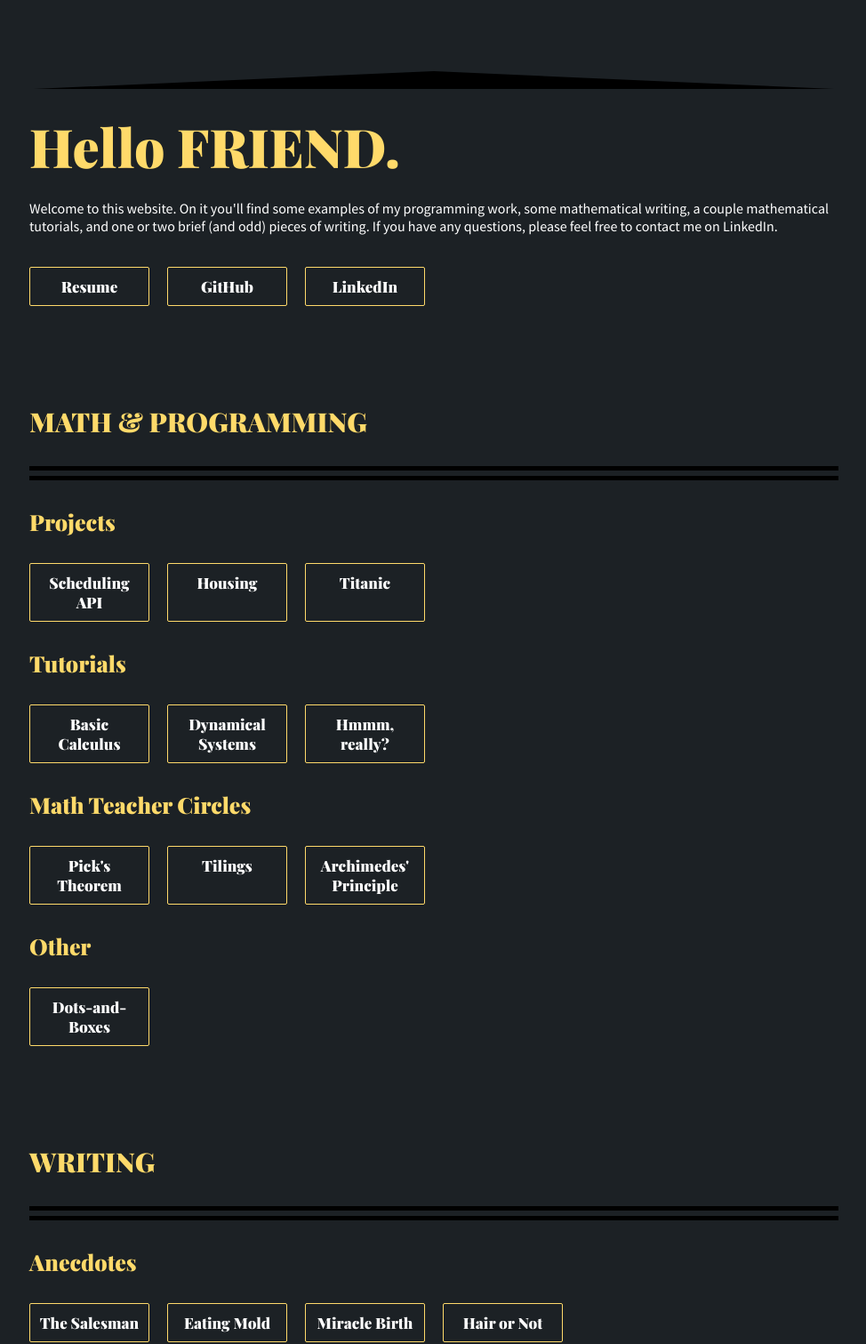
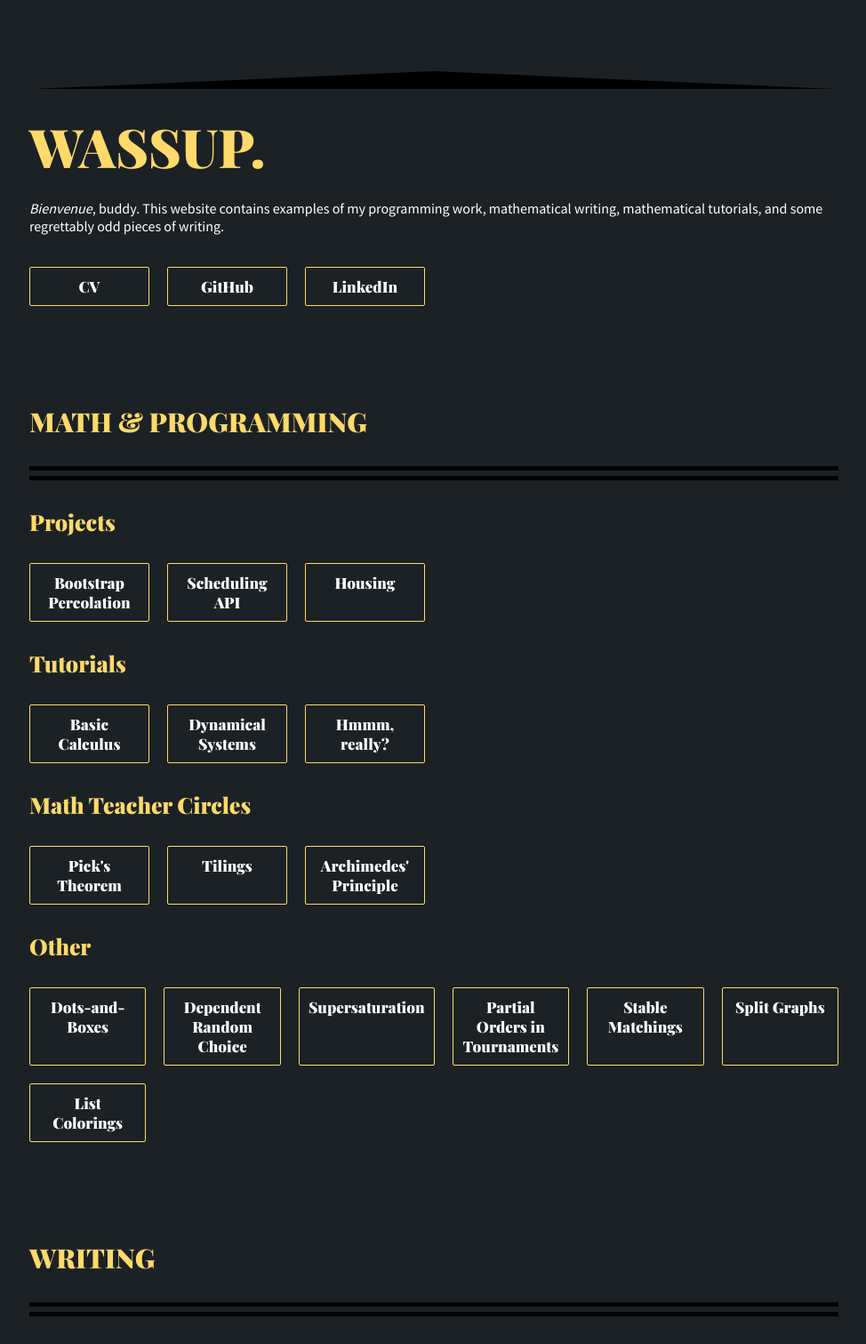
Before and after one commit to ahblay/website, a Flask app: page / in a window 1280 px wide. Shown: the top 1511 px of the page at 89% size, without its empty margins (152-1126 px from the left). Run offline with Flask 2, Linux system fonts and the light colour scheme.

Commit message:
Adds some additional .pdfs and updates blurbs on index page.

```diff
--- a/templates/index.html
+++ b/templates/index.html
@@ -15,7 +15,7 @@
 <body>
   <header>
     <div class="header"></div>
-    <div class="title">Hello FRIEND.</div>
+    <div class="title">WASSUP.</div>
   </header>
   <main>
     <div class="desc">
@@ -31,16 +31,15 @@
       work and need to hire a programmer/math guy who's concerned about the current state of the earth, please reach
       out.
       -->
-      Welcome to this website. On it you'll find some examples of my programming work, some mathematical writing, a
-      couple mathematical tutorials, and one or two brief (and odd) pieces of writing. If you have any questions, please
-      feel free to contact me on LinkedIn.
+      <i>Bienvenue</i>, buddy. This website contains examples of my programming work, mathematical writing, mathematical
+      tutorials, and some regrettably odd pieces of writing.
     </div>
 
     <br><br>
 
     <div class="projects">
-      <a href="/static/resume.pdf" id="resume" class="project border-yellow">
-        <div class="p-title">Resume</div>
+      <a href="/static/cv.pdf" id="resume" class="project border-yellow">
+        <div class="p-title">CV</div>
       </a>
       <a href="https://github.com/ahblay" id="github" class="project border-yellow">
         <div class="p-title">GitHub</div>
@@ -59,15 +58,20 @@
     <div class="title-sm yellow">Projects</div>
 
     <div class="projects">
+      <a href="https://ahblay.pythonanywhere.com" id="bootstrap-percolation" class="project border-yellow">
+        <div class="p-title">Bootstrap Percolation</div>
+      </a>
       <div id="p1" class="project border-yellow">
         <div class="p-title">Scheduling API</div>
       </div>
       <div id="j1" class="project border-yellow">
         <div class="p-title">Housing</div>
       </div>
+      <!--
       <div id="j2" class="project border-yellow">
         <div class="p-title">Titanic</div>
       </div>
+      -->
     </div>
 
     <div class="title-sm yellow">Tutorials</div>
@@ -103,6 +107,24 @@
     <div class="projects">
       <a href="/static/dandb.pdf" id="dandb" class="project border-yellow">
         <div class="p-title">Dots-and-Boxes</div>
+      </a>
+      <a href="/static/combo.pdf" id="combo" class="project border-yellow">
+        <div class="p-title">Dependent Random Choice</div>
+      </a>
+      <a href="/static/extremal.pdf" id="extremal" class="project border-yellow">
+        <div class="p-title">Supersaturation</div>
+      </a>
+      <a href="/static/gt1.pdf" id="gt1" class="project border-yellow">
+        <div class="p-title">Partial Orders in Tournaments</div>
+      </a>
+      <a href="/static/gt2.pdf" id="gt2" class="project border-yellow">
+        <div class="p-title">Stable Matchings</div>
+      </a>
+      <a href="/static/gt3.pdf" id="gt3" class="project border-yellow">
+        <div class="p-title">Split Graphs</div>
+      </a>
+      <a href="/static/gt4.pdf" id="gt4" class="project border-yellow">
+        <div class="p-title">List Colorings</div>
       </a>
     </div>
 
@@ -144,6 +166,7 @@
     <div class="divider1"></div>
 
     <div class="desc">
+      <!--
       You've probably heard this before from the computer programmer/mathematical/analytically-minded set, but my
       goodness, do I enjoy solving problems.
       <br><br>
@@ -172,7 +195,8 @@
       rendering back to CSV, where it can be loaded into Excel and edited by a user. This construction, in keeping with
       the REST design approach, is much more modular and greatly simplifies the task of writing unit tests.
       <br><br>
-      I am currently working as a freelance web developer and math tutor in Vancouver, BC. If you have any questions,
+      -->
+      I am currently a Master's student at the University of Victoria. If you have any questions,
       please feel free to contact me on LinkedIn:
       <a class="normal-link" href="https://www.linkedin.com/in/abel-romer/">https://www.linkedin.com/in/abel-romer/</a>.
       <br><br>
--- a/templates/p1.html
+++ b/templates/p1.html
@@ -45,7 +45,7 @@ Scheduling API
   were wide-ranging in scope and depth. They included:
   <ul>
     <li>
-      How do design a calendar? How do you show a schedule that spans two months? How big is too big? How do you show
+      How do you design a calendar? How do you show a schedule that spans two months? How big is too big? How do you show
       exactly how many days you want without a bunch of empty ones?
     </li>
     <li>
```
Also changed, not shown: 7 other files.
